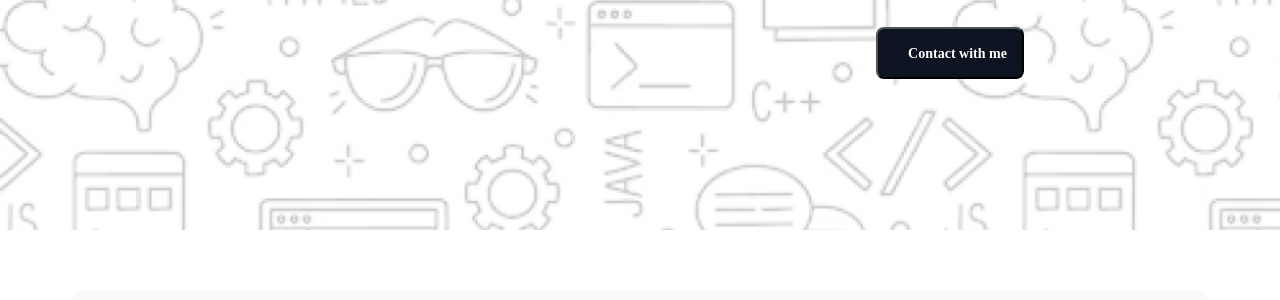
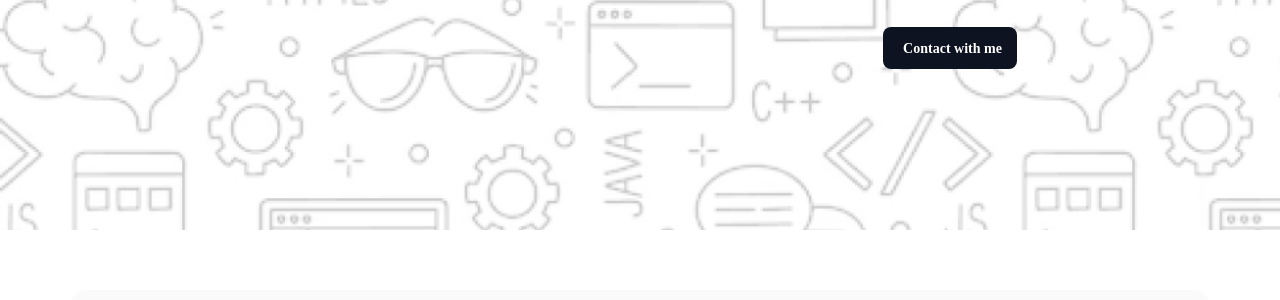
Before and after one commit to IsmotaraDipty43/Demo-Protfolio, a plain HTML site: page index.html in a window 1280 px wide. Shown: the part 500-800 px from the top of the page. Drawn offline with Linux system fonts and the light colour scheme; a web font is replaced by a local one.

Commit message:
final Commit

```diff
--- a/index.html
+++ b/index.html
@@ -21,7 +21,7 @@
             <h2 class="heading-2">"In the near future, I hope to become a Developer."</h2>
             <p class="paragraph-2"> I am deeply motivated by the opportunity to solve complex problems through software and to innovate in the digital sphere.<br> My ambition is to harness technology to create practical solutions that <br> have a positive impact on users and contribute to advancing the field of software development.</p>
 
-            <button class="btn2"><a href="#footer" style="color: white; text-decoration: none;">Contact with me</a></button>
+            <button class="btn2"><a href="#footer">Contact with me</a></button>
 
         </div>
 
@@ -94,7 +94,7 @@
     <section>
         <div class="second-part">
 <h2 class="heading6">My Inspiration</h2>
-<p class="paragraph-6">As an HTML, CSS, and JavaScript developer, your role revolves around crafting the visual and interactive elements of web pages. You create the foundation with HTML, styling with CSS to enhance aesthetics and usability, and add dynamic functionality using JavaScript. </p>
+<p class="paragraph-6">As an HTML, CSS, and JavaScript developer, your role revolves around crafting the visual and interactive elements of web pages. You create the foundation with HTML, styling with CSS to enhance aesthetics and usability, and add dynamic functionality using JavaScript.</p>
 <div class="frame">
     <iframe class="box" width="100%" height="614px" src="https://www.youtube.com/embed/DGHn2uOAVCE" frameborder="0" allowfullscreen></iframe>
 </div>
--- a/style.css
+++ b/style.css
@@ -71,7 +71,10 @@ text-align: center;
     border-radius: 8px;
 background: rgb(13, 19, 33);
 margin-top: 30px;
-padding: 15px;
+padding-top: 12px;
+padding-bottom: 12px;
+padding-left: 5px;
+padding-right: 15px;
 cursor: pointer;
 color: rgb(255, 255, 255);
 font-family:" Azeret Mono";
@@ -79,7 +82,16 @@ font-size: 16px;
 font-weight: 600;
 letter-spacing: 0%;
 text-align: center;
+transition: background-color 0.3s ease;
+border: none;
 }
+.btn2 a {
+    color: white;
+    text-decoration: none;
+  }
+  .btn2:hover {
+    background-color: #45a049; /* Optional: Darker shade on hover */
+  }
 
 /* main part start here */
 .first-part{
```
